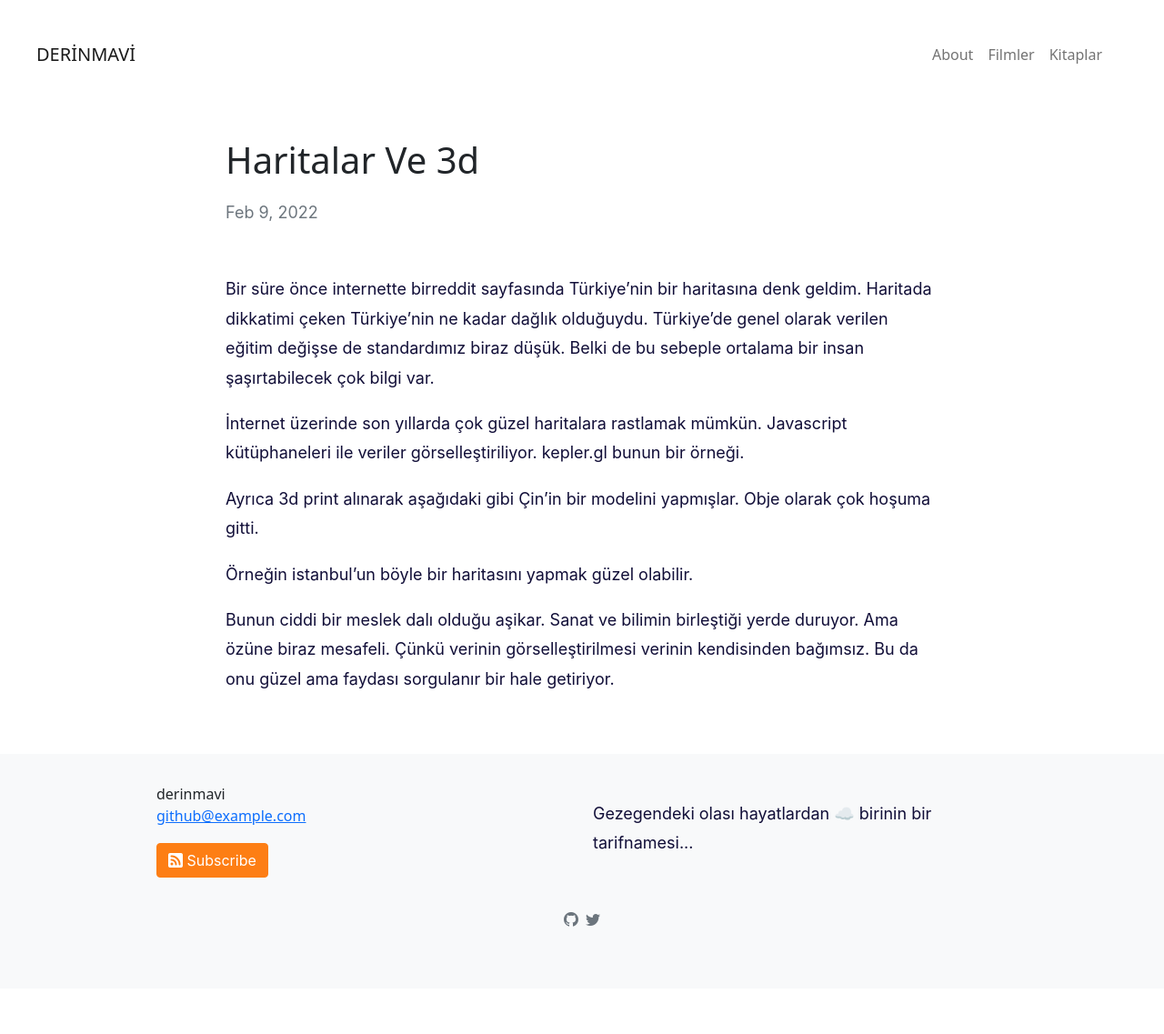
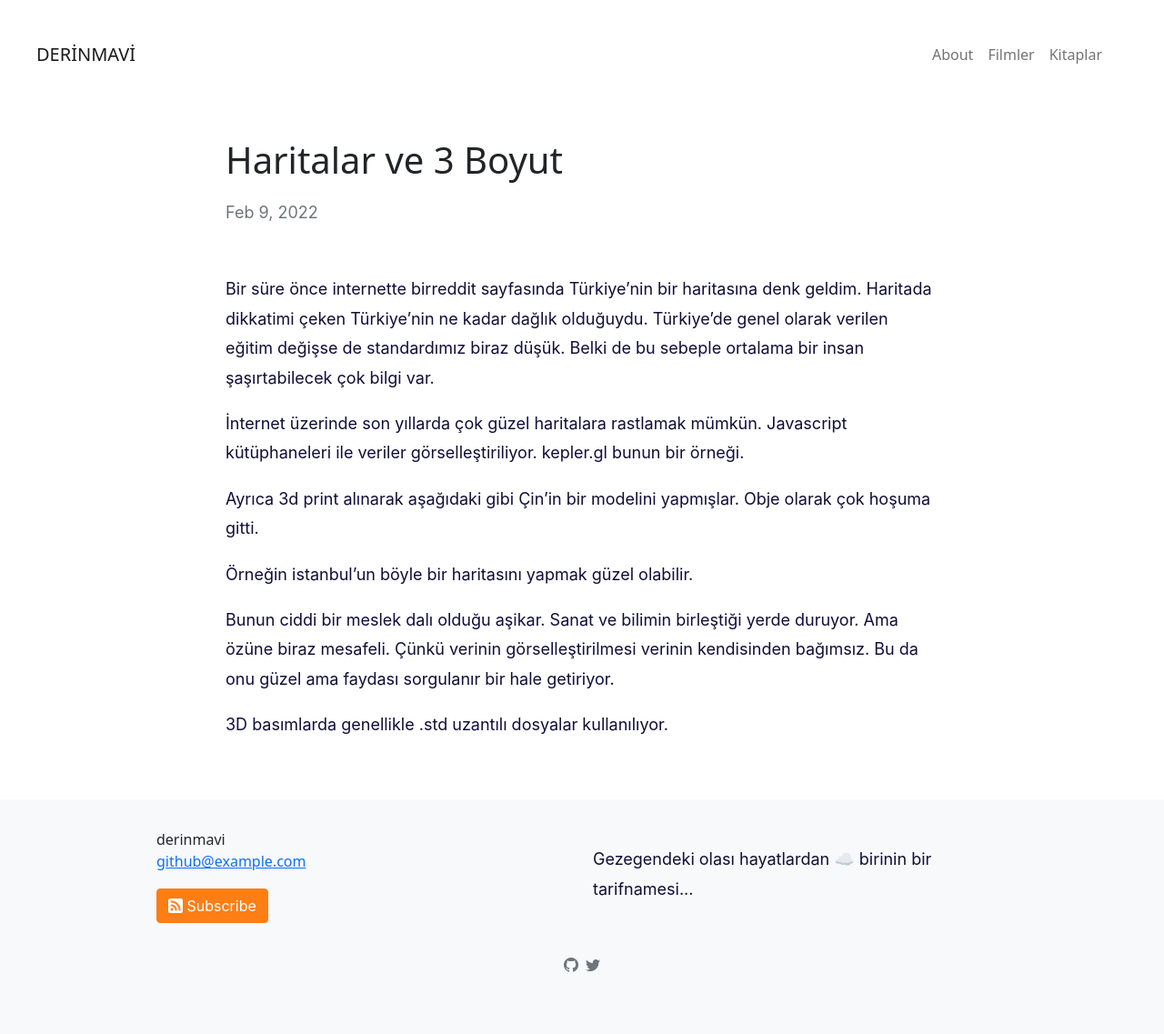
Before and after one commit to tozbulut/derinmavi.io, a Jekyll site: the page built from _posts/2022-02-09-haritalar-ve-3d.md, in a window 1280 px wide. Shown: the whole page at 91% size. Built offline with Jekyll 4.4.1, drawn with Linux system fonts in a browser that asks for light colours; our own code applies the rules of GitHub Pages for plain Markdown files; before the commit the page ends 1087 px from its top, so only the background shows below that.

Commit message:
Update 2022-02-09-haritalar-ve-3d.md

```diff
--- a/_posts/2022-02-09-haritalar-ve-3d.md
+++ b/_posts/2022-02-09-haritalar-ve-3d.md
@@ -1,3 +1,10 @@
+---
+layout: post
+title: "Haritalar ve 3 Boyut"
+categories: misc
+img: https://derinmavi.io/images/haritalar-ve-3d.jpg
+---
+
 Bir süre önce internette birreddit sayfasında Türkiye'nin bir haritasına denk geldim.
 Haritada dikkatimi çeken Türkiye'nin ne kadar dağlık olduğuydu.
 Türkiye'de genel olarak verilen eğitim değişse de standardımız biraz düşük.
@@ -11,3 +18,5 @@ Ayrıca 3d print alınarak aşağıdaki gibi Çin'in bir modelini yapmışlar. O
 
 Bunun ciddi bir meslek dalı olduğu aşikar. Sanat ve bilimin birleştiği yerde duruyor. Ama özüne biraz mesafeli. Çünkü verinin görselleştirilmesi verinin kendisinden bağımsız.
 Bu da onu güzel ama faydası sorgulanır bir hale getiriyor.
+
+3D basımlarda genellikle .std uzantılı dosyalar kullanılıyor.
```
